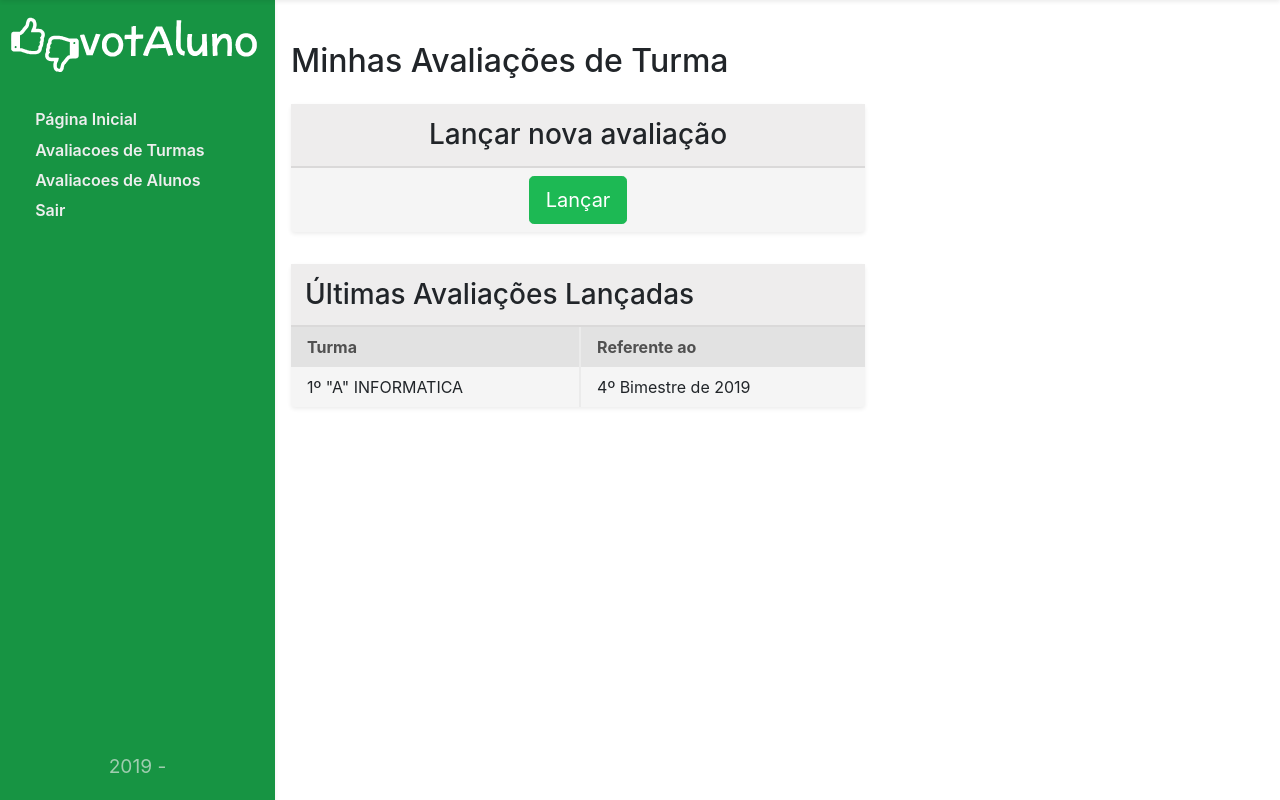
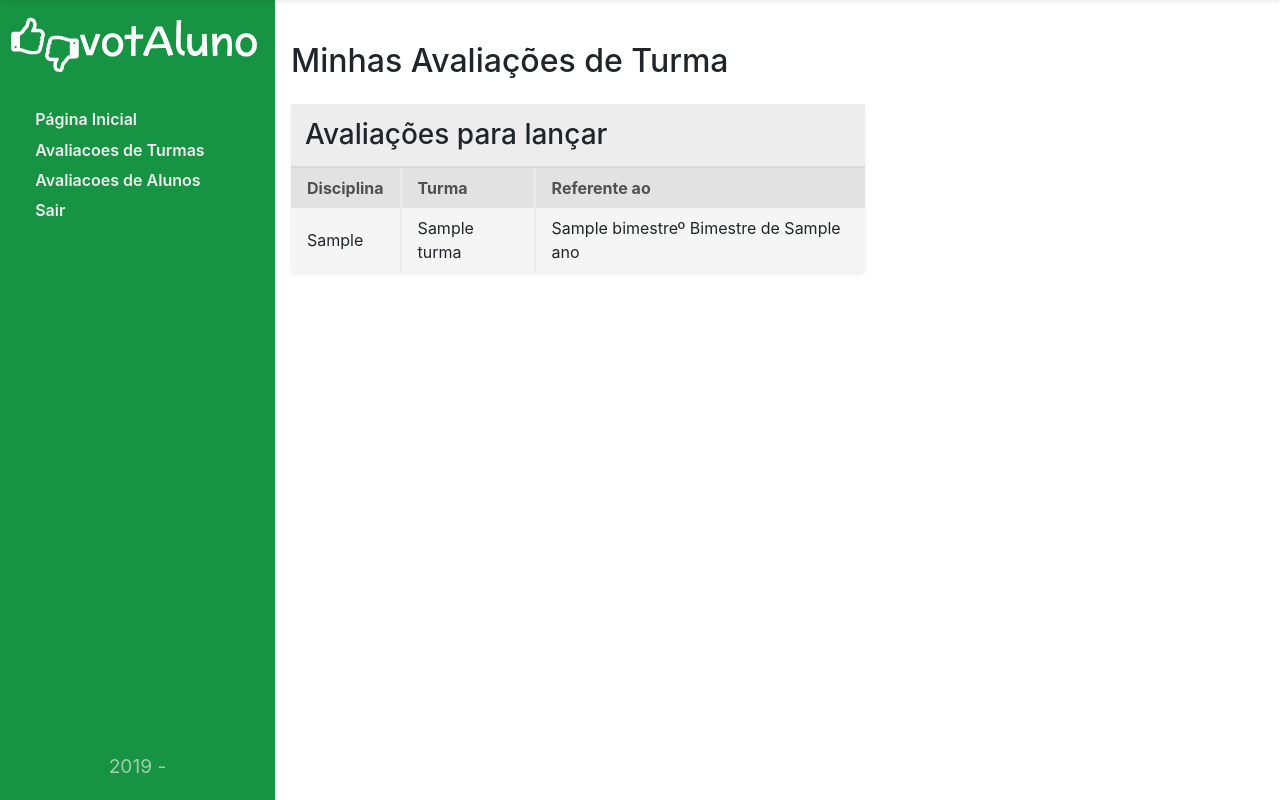
Before and after one commit to JeanSchnorr/votaluno, a Django app: template votaluno/votacoes/templates/avaliacoes/avaliacoesTurmas.html in a window 1280 px wide. Run offline with Django 3.2, Linux system fonts and the light colour scheme; data comes from the database, SQL or seed files in the repository; tables that the repository leaves empty hold one stand-in row (values such as "Sample post"); the template is opened without the code that fills it: values that come from a table or form of the project are taken from there, most other values are stand-ins (such as "Sample title", 1, 10 or a date in 2020); some libraries are stand-ins or nearby versions.

Commit message:
Modificando Models e Exibir Avaliações em aberto

```diff
--- a/votaluno/votacoes/models.py
+++ b/votaluno/votacoes/models.py
@@ -29,7 +29,7 @@ class OfertaDisciplina(models.Model):
     disciplina = models.ForeignKey(Disciplina, on_delete=models.CASCADE)
 
     def __str__(self):
-        return f'{self.disciplina} - {self.professor}'
+        return f'{self.disciplina}'
 
 class Aluno(models.Model):
     nome = models.TextField(max_length=50)
@@ -41,11 +41,11 @@ class Aluno(models.Model):
         return self.nome
 
 class AvaliacaoAluno(models.Model):
-
     oferta_disciplina = models.ForeignKey(OfertaDisciplina, on_delete=models.CASCADE)
     aluno = models.ForeignKey("Aluno", on_delete=models.CASCADE)
     bimestre = models.PositiveIntegerField(choices=CHOICES_BIMESTRE)
-    ano = models.IntegerField()
+    ano = models.PositiveIntegerField()
+    status = models.BooleanField(default=True)
 
     class Meta:
         verbose_name = 'Avaliação de aluno'
@@ -55,17 +55,17 @@ class AvaliacaoAluno(models.Model):
         return f'{self.aluno} - {self.oferta_disciplina}'
 
 class AvaliacaoTurma(models.Model):
-    ofertaDisciplina = models.ForeignKey(OfertaDisciplina, on_delete=models.CASCADE)
-    turma = models.ForeignKey(Turma, on_delete=models.CASCADE)
+    oferta_disciplina = models.ForeignKey(OfertaDisciplina, on_delete=models.CASCADE)
     bimestre = models.PositiveIntegerField(choices=CHOICES_BIMESTRE)
     ano = models.PositiveIntegerField()
+    status = models.BooleanField(default=True)
 
     class Meta:
         verbose_name = 'Avaliação de turma'
         verbose_name_plural = 'Avaliações de turmas'
 
     def __str__(self):
-        return f'{self.turma}'
+        return f'{self.oferta_disciplina.turma}'
 
 class Conselho(models.Model):
     turma = models.ForeignKey("Turma", on_delete=models.CASCADE)
--- a/votaluno/votacoes/static/css/dashboard-itens.css
+++ b/votaluno/votacoes/static/css/dashboard-itens.css
@@ -55,7 +55,8 @@
 }
 
 .table-holder {
-    width: 59%;
+    z-index: -2 !important;
+    width: 59% !important;
     background-color: #f5f5f5;
 }
 
@@ -92,13 +93,8 @@
     border-left: 2px solid #ebebeb;
 }
 
-
-.table-holder tr:nth-child(odd):hover {
-    background-color: #5e35b19d;
-}
-
-.table-holder tr:nth-child(even):hover {
-    background-color: #ff6f269d;
+.table-holder tr:hover {
+    background-color: #78cc83;
 }
 
 
--- a/votaluno/votacoes/static/css/style.css
+++ b/votaluno/votacoes/static/css/style.css
@@ -7,7 +7,9 @@
     margin: 0;
     padding: 0;
 }
-
+tr:hover{
+    cursor: pointer;
+}
 
 .navbar {
     width: 100%;
@@ -74,7 +76,15 @@
     font-size: 1.2em;
 }
 
+.sidebar-helper{
+    z-index: 9998 !important;
+    height: 100vh;
+    width: 100%;
+    background-color: #0000005b;
+    opacity: 0;
+}
 .sidebar a {
+    z-index: 9999;
     text-decoration: none;
     color: #eee;
     margin: .2em 0;
@@ -84,7 +94,7 @@
 }
 
 .sidebar a:hover {
-    color: #ff6f26;
+    color: #78cc83;
 }
 
 .content {
--- a/votaluno/votacoes/static/js/sidebar.js
+++ b/votaluno/votacoes/static/js/sidebar.js
@@ -1,15 +1,17 @@
 let aberto = false;
 const sidebar = document.getElementById('sidebar');
+const sidebar_helper = document.querySelector('.sidebar-helper');
 
 let sidebarWidth = '275px'
 const abrirmenu = () => {
     if (aberto){
         aberto = false;
         sidebar.style.left = `-${sidebarWidth}`;
-
+        sidebar_helper.style.opacity = 0;
     } else {
+        aberto = true;
         sidebar.style.left = '0';
-        aberto = true;
+        sidebar_helper.style.opacity = 1;
     }
 }
 
@@ -17,9 +19,11 @@ const footer = document.getElementsByClassName('footer')[0]
 function verificaSide() {
     if (window.innerWidth >= 720) {
         sidebar.style.left = '0';
+        sidebar_helper.style.opacity = 0;
         aberto = true;
     } else {
         aberto = false;
         sidebar.style.left = `-${sidebarWidth}`;
+        sidebar_helper.style.opacity = 0;
     }
 }
--- a/votaluno/votacoes/templates/avaliacoes/avaliacoesTurmas.html
+++ b/votaluno/votacoes/templates/avaliacoes/avaliacoesTurmas.html
@@ -2,41 +2,37 @@
 {% load staticfiles %}
 {% block body %}
 <h2 style="margin-top:.8em;">Minhas Avaliações de Turma</h2>
-<div class="section-2">
-    <div class="mt-3 mb-3 table-holder rounded shadow-sm d-flex flex-column text-center">
-        <h3>Lançar nova avaliação</h3>
-        <form  method="POST" role="form">
-            {% csrf_token %}
-            <div>
-
-            </div>
-            <button class="btn btn-lg btn-info my-2" type="submit" value="Lancar">Lançar</button>
-        </form>
-    </div>
 <div class="mt-3 mb-3 table-holder rounded shadow-sm">
-        <h3>Últimas Avaliações Lançadas</h3>
+    <h3>Avaliações para lançar</h3>
     {% if avaliacoes %}
         <table>
             <tbody>
                 <tr>
+                    <th>Disciplina</th>
                     <th>Turma</th>
                     <th>Referente ao</th>
                 </tr>
-                    {% for AvaliacaoTurma in avaliacoes %}
-                        <tr>
-                        <td>{{AvaliacaoTurma}}</td>
-                        <td>{{AvaliacaoTurma.bimestre}}º Bimestre de {{AvaliacaoTurma.ano}}</td>
+                {% for avaliacao in avaliacoes %}
+                    <a href="{% url 'home' %}">
+                        <tr class='clickable-row' data-href='#'>
+                            <td>{{avaliacao.oferta_disciplina}}</td>
+                            <td>{{avaliacao.oferta_disciplina.turma}}</td>
+                            <td>{{avaliacao.bimestre}}º Bimestre de {{avaliacao.ano}}</td>
                         </tr>
+                    </a>
                 {% endfor %}
             </tbody>
         </table>
     {% else %}
         <p>Não há avaliações para exibir</p>
     {% endif %}
-
 </div>
-</div>
-<div class="box">
-
-</div>
+<script src="https://cdnjs.cloudflare.com/ajax/libs/jquery/3.4.1/jquery.js"></script>
+<script>
+    jQuery(document).ready(function($) {
+        $(".clickable-row").click(function() {
+            window.location = $(this).data("href");
+    });
+});
+</script>
 {% endblock %}
--- a/votaluno/votacoes/templates/base.html
+++ b/votaluno/votacoes/templates/base.html
@@ -23,7 +23,9 @@
             <h1>Dashboard</h1>
             <a href="{% url 'sair' %}" class="text-decoration-none font-weight-bold text-body">Sair</a>
         </nav>
+        <div class="sidebar-helper"></div>
     </header>
+
     <main class="main">
         <div class="sidebar shadow-sm" id="sidebar">
             <img src="{% static 'images/logo-votaluno-branco.svg' %}" alt="">
```
Also changed, not shown: votaluno/avaliacoes.py (added, +89 -0 lines), votaluno/votacoes/views.py (+5 -3 lines), votaluno/db.sqlite3, votaluno/votacoes/migrations/0001_initial.py. Lines whose indentation alone changed are shown as unchanged.
